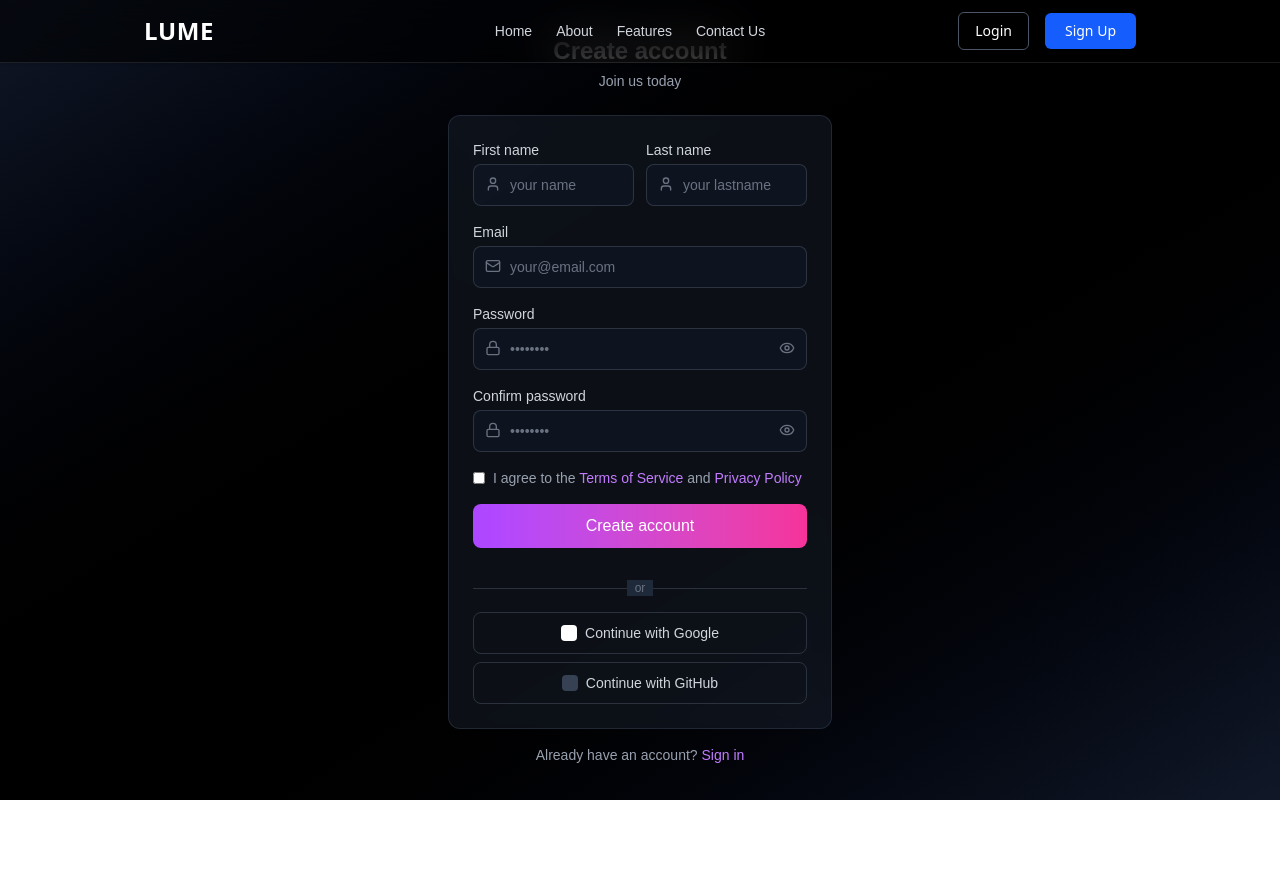
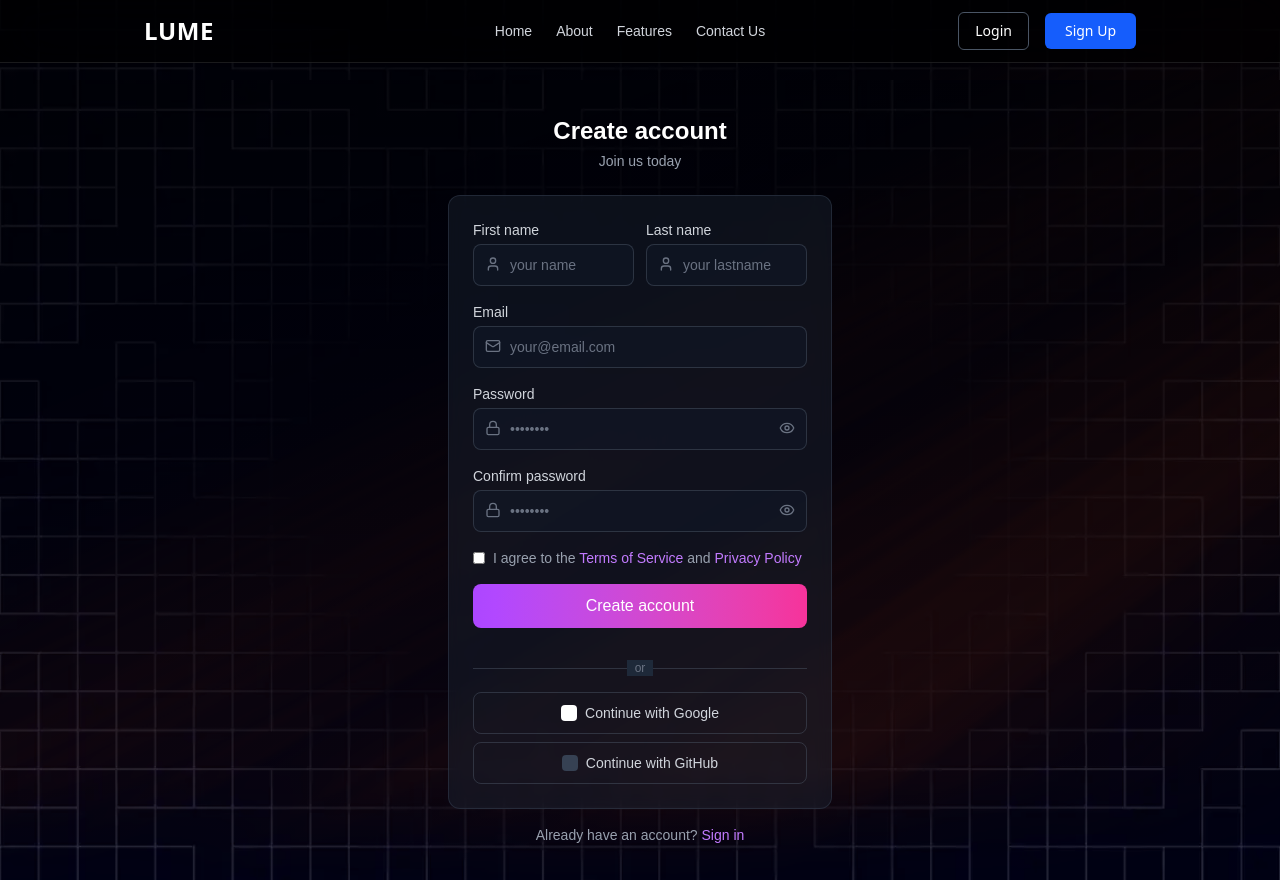
Before and after one commit to Kushal-np/First_react_project, a React (Vite) app: page /signup in a window 1280 px wide. Before the commit the page ends 800 px from the top, so only its background shows below. Built offline with nearby package versions, Linux system fonts and the light colour scheme; a web font is replaced by a local one.

Commit message:
Final commit for frontend

```diff
--- a/src/Pages/Login/index.jsx
+++ b/src/Pages/Login/index.jsx
@@ -29,9 +29,9 @@ function LoginForm() {
   };
 
   return (
-    <div>
+    <div className="background_second_main">
         <Navbar />
-    <div className="min-h-screen bg-gradient-to-br from-gray-900 via-black to-gray-900 flex items-center justify-center p-4 fonty">
+    <div className="background_second_main sm:top-[10vh] min-h-screen bg-gradient-to-br from-gray-900 via-black to-gray-900 flex items-center justify-center p-4 fonty">
       <div className="w-full max-w-sm">
         {/* Simple header */}
         <div className="text-center mb-6">
--- a/src/Pages/SignUp/index.jsx
+++ b/src/Pages/SignUp/index.jsx
@@ -41,9 +41,9 @@ function SignUpForm() {
   };
 
   return (
-    <div>
+    <div className="background_second_main">
         <Navbar />
-    <div className="min-h-screen bg-gradient-to-br from-gray-900 via-black to-gray-900 flex items-center justify-center p-4 fonty">
+    <div className=" top-[10vh] background_second_main relative min-h-screen bg-gradient-to-br from-gray-900 via-black to-gray-900 flex items-center justify-center p-4 fonty">
       <div className="w-full max-w-sm">
         {/* Simple header */}
         <div className="text-center mb-6">
--- a/src/components/ContactUsForm/index.jsx
+++ b/src/components/ContactUsForm/index.jsx
@@ -1,5 +1,5 @@
 import { useState } from "react";
-import { Send, User, Mail, Phone, MessageSquare, Sparkles } from "lucide-react";
+import { Send, User, Mail, Phone, MessageSquare , Sparkles } from "lucide-react";
 
 function ContactForm() {
   const [formData, setFormData] = useState({
@@ -31,7 +31,7 @@ function ContactForm() {
   };
 
   return (
-    <div className=" w-full min-h-screen bg-gradient-to-br from-gray-900 via-black to-gray-900 text-white overflow-hidden fonty">
+    <div className="background_second_main w-full min-h-screen bg-gradient-to-br from-gray-900 via-black to-gray-900 text-white overflow-hidden fonty">
       {/* Grid Background */}
       <div className="fixed inset-0 opacity-5 pointer-events-none">
         <div className="h-full w-full bg-[linear-gradient(rgba(255,255,255,0.1)_1px,transparent_1px),linear-gradient(90deg,rgba(255,255,255,0.1)_1px,transparent_1px)] bg-[size:50px_50px]"></div>
@@ -55,9 +55,7 @@ function ContactForm() {
           {/* Contact Form */}
           <div className="relative bg-gradient-to-br from-gray-900/50 to-gray-800/50 p-8 md:p-12 rounded-3xl border border-gray-700/50 backdrop-blur-sm shadow-2xl shadow-purple-500/10">
             <div className="absolute top-6 right-6">
-              <div className="inline-flex p-3 rounded-xl bg-gradient-to-r from-purple-500 to-pink-500 shadow-lg">
-                <Sparkles className="w-6 h-6 text-white" />
-              </div>
+
             </div>
 
             <div className="space-y-8">
```
